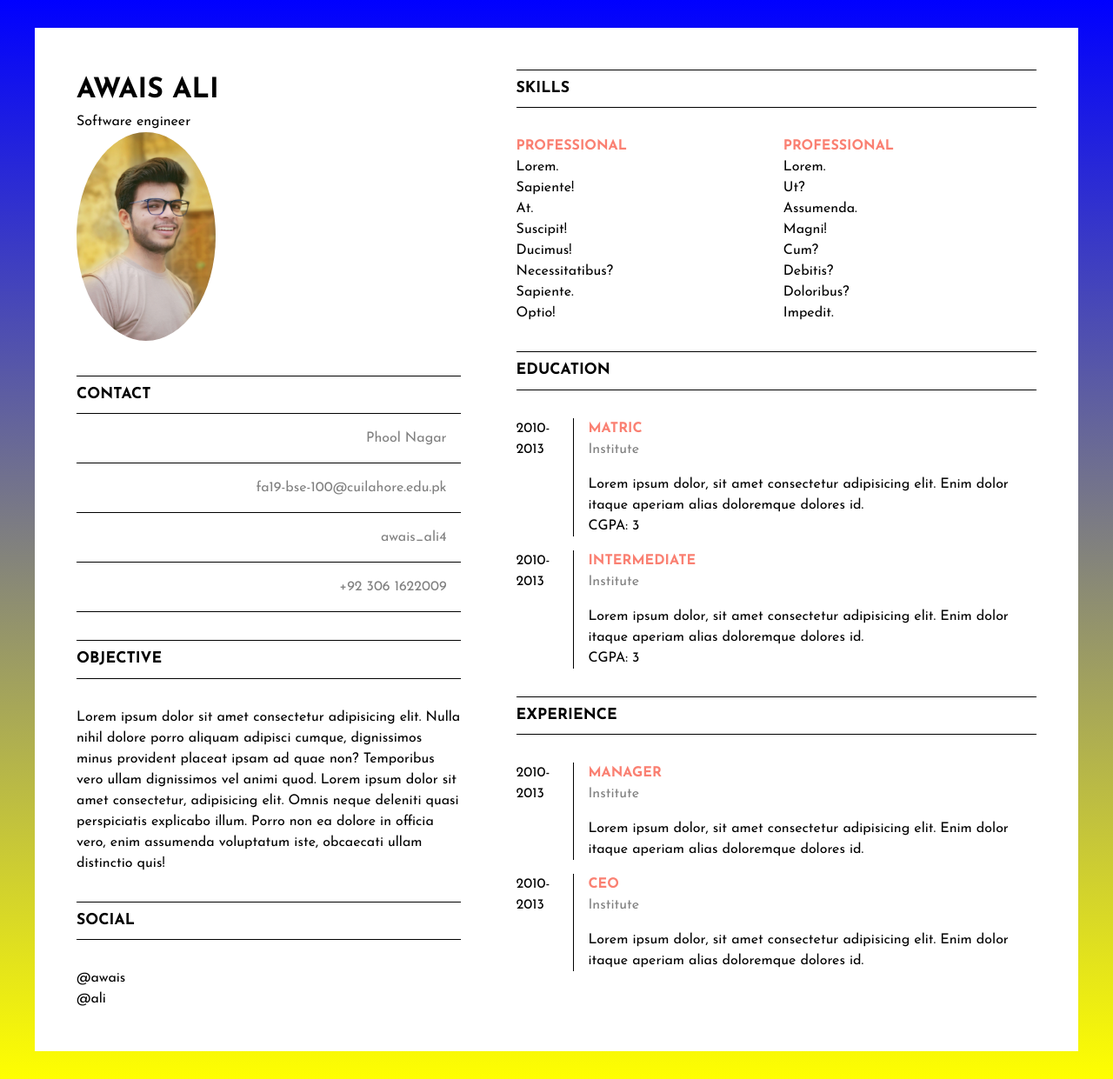
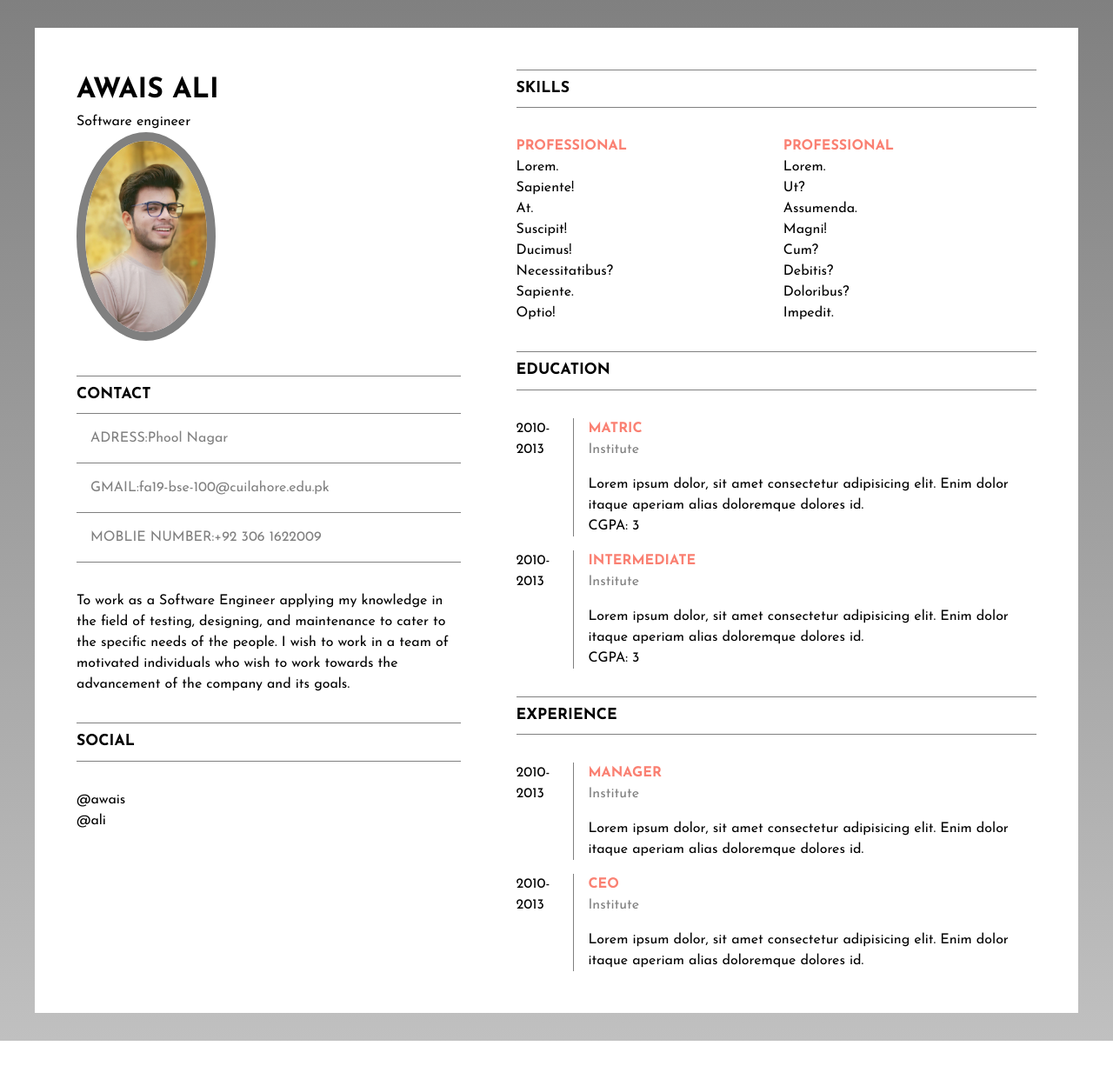
Before and after one commit to awaisrehmat/heroku-deployement, a PHP site: page / in a window 1280 px wide. Shown: the whole page at 87% size. After the commit the page ends 1197 px from the top, so only its background shows below. Run offline with PHP 8.4, Linux system fonts and the light colour scheme.

Commit message:
objective

```diff
--- a/index.html
+++ b/index.html
@@ -26,23 +26,18 @@
 
                 <h2>Contact</h2>
                 <ul>
-                    <li>Phool Nagar</li>
-                    <li>fa19-bse-100@cuilahore.edu.pk</li>
-                    <li>awais_ali4</li>
-                    <li>+92 306 1622009</li>
+                    <li>ADRESS:Phool Nagar</li>
+                    <li>GMAIL:fa19-bse-100@cuilahore.edu.pk</li>
+                    <li>MOBLIE NUMBER:+92 306 1622009</li>
                 </ul>
 
         </section>
 
 
         <section class="Objective">
-            <h2>Objective</h2>
 
-            <p>Lorem ipsum dolor sit amet consectetur adipisicing elit. Nulla nihil dolore porro
-                aliquam adipisci cumque, dignissimos minus provident placeat ipsam ad quae non?
-                Temporibus vero ullam dignissimos vel animi quod. Lorem ipsum dolor sit amet consectetur, adipisicing elit. Omnis neque deleniti quasi
-                perspiciatis explicabo illum. Porro non ea dolore in officia vero, enim assumenda
-                voluptatum iste, obcaecati ullam distinctio quis!</p>
+            <p>To work as a Software Engineer applying my knowledge in the field of testing, designing, and maintenance to cater to
+                the specific needs of the people. I wish to work in a team of motivated individuals who wish to work towards the advancement of the company and its goals.</p>
         </section>
 
 
--- a/style.css
+++ b/style.css
@@ -14,7 +14,7 @@
     {
         padding: 2rem 2.5rem;
        /* background-color: grey;*/
-        background-image: linear-gradient(blue, yellow);
+        background-image: linear-gradient(grey, silver);
     }
 
 
@@ -28,8 +28,8 @@
     {
         font-size: 1.1rem;
         text-transform: uppercase;
-        border-top: 1px solid black;
-        border-bottom: 1px solid black;
+        border-top: 1px solid grey;
+        border-bottom: 1px solid grey;
         padding: 0.5rem 0;
         margin-bottom: 2rem;
     }
@@ -56,6 +56,7 @@
         border-radius: 50%;
         width: 10rem;
         height: 15rem;
+        border: 10px solid grey;
      }
     ul
     {
@@ -64,10 +65,10 @@
 
      .Contact li
      {
-    text-align: right;
+    text-align: left;
     padding: 1rem;
-    border-top: 1px solod black;
-    border-bottom: 1px solid black;
+    border-top: 1px solod grey;
+    border-bottom: 1px solid grey;
     color: grey;
 
      }
@@ -96,7 +97,7 @@
 
     .Content
     {
-        border-left: 1px solid black;
+        border-left: 1px solid grey;
         padding-left: 1rem;
         margin-left: 1rem;
     }
```
